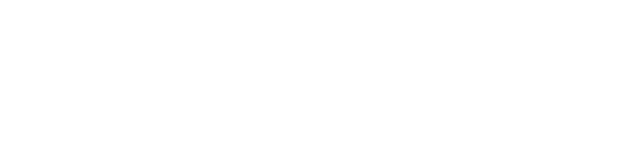
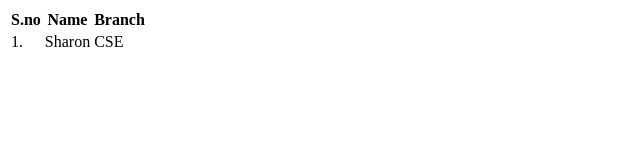
Before and after one commit to sharonsanjana/html-table-forms, a plain HTML site: page index.html in a window 1280 px wide. Shown: the whole page, without its empty margins (0-640 px from the left). Drawn offline with Linux system fonts and the light colour scheme.

Commit message:
Add. table created

```diff
--- a/index.html
+++ b/index.html
@@ -1 +1,25 @@
-<!-- this is an html file -->
+<!DOCTYPE html>
+<html lang="en">
+<head>
+    <meta charset="UTF-8">
+    <meta http-equiv="X-UA-Compatible" content="IE=edge">
+    <meta name="viewport" content="width=device-width, initial-scale=1.0">
+    <title>HTML TABLE FORMS</title>
+</head>
+<body>
+    <div class="table-conytainer">
+    <table>
+    <tr>
+        <th>S.no</th>
+        <th>Name</th>
+        <th>Branch</th>
+    </tr>
+    <tr>
+    <td>1.</td>
+    <td>Sharon</td>
+    <td>CSE</td>
+    </tr>
+    </table>
+    </div>
+</body>
+</html>
```
